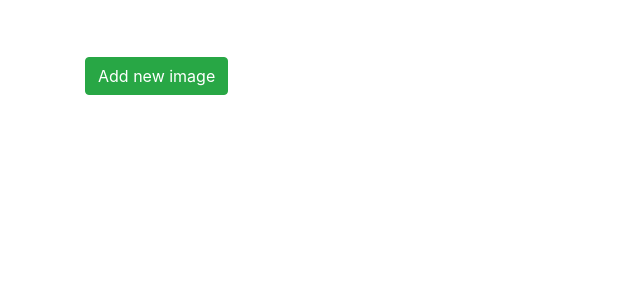
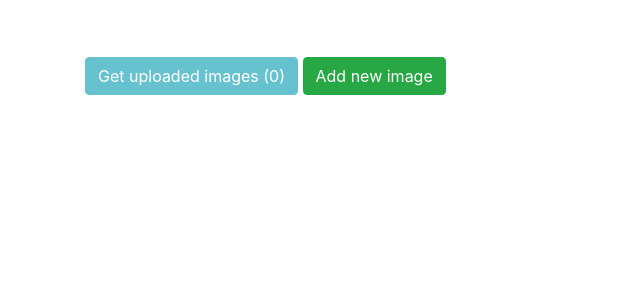
Before and after one commit to Lifanna/lai_new, a Django app: page / in a window 1280 px wide. Shown: the part 58-358 px from the top of the page, without its empty margins (0-640 px from the left). Run offline with Django 3.2, Linux system fonts and the light colour scheme; the visitor is signed in with stand-in values (Sample User, id 1); data that the repository does not hold is empty; some libraries are stand-ins or nearby versions.

Commit message:
added image from database & FVC percent & bug fixed

```diff
--- a/lai_detector/lai_detector_app/urls.py
+++ b/lai_detector/lai_detector_app/urls.py
@@ -15,6 +15,7 @@ urlpatterns = [
     path('login/', views.login, name='loginview'),
     path('signup/', views.signup, name='signupview'),
     path('signout/', views.logout, name='signoutview'),
+    path('load_more_images/', views.load_more_images, name='loadmoreimagesview'),
 ]
 
 # accounts/ login/ [name='login']
--- a/lai_detector/lai_detector_app/views.py
+++ b/lai_detector/lai_detector_app/views.py
@@ -1,4 +1,5 @@
 from fileinput import filename
+from json import JSONDecodeError
 from django.shortcuts import render, redirect
 from django.views.decorators.csrf import csrf_exempt
 from .detector import detect
@@ -15,12 +16,29 @@ from django.contrib.auth.decorators import login_required
 @login_required(login_url='/signin/')
 @csrf_exempt
 def index(request):
-    return render(request, 'lai_detector_app/index.html')
+    images_count = len(Image.objects.all())
+
+    return render(request, 'lai_detector_app/index.html', context={'images_count': images_count})
+
+@login_required(login_url='/signin/')
+@csrf_exempt
+def load_more_images(request):
+    images_count = len(Image.objects.all())
+    images = Image.objects.all()[int(request.GET.get('offset')):int(request.GET.get('offset')) + 5].values()
+
+    return JsonResponse({
+        'images': list(images),
+        'images_count': images_count
+    })
 
 @login_required(login_url='/signin/')
 @csrf_exempt
 def predict_lai(request):
     fileName, fileExtension = os.path.splitext(request.POST.get('filename'))
+    X = int(request.POST.get('X'))
+    Y = int(request.POST.get('Y'))
+    Latitude = int(request.POST.get('Latitude'))
+    Longitude = int(request.POST.get('Longitude'))
 
     now = datetime.now()
     date_time = now.strftime("%d_%m_%Y_%H_%M_%S")
@@ -30,7 +48,7 @@ def predict_lai(request):
     uploaded_path = image.image_file.url
 
     try:
-        detected_output_image_path, output_image_path, LAI, FVC, coords = detect(uploaded_path, image.id)
+        detected_output_image_path, output_image_path, LAI, FVC, coords = detect(uploaded_path, image.id, X, Y, Latitude, Longitude)
 
         # image = Image.objects.get(path=detected_path)
         return JsonResponse({
@@ -41,12 +59,20 @@ def predict_lai(request):
             'destination': uploaded_path,
             'detectedOutputImage': detected_output_image_path,
             'outputImage': output_image_path,
+            'X': X,
+            'Y': Y,
+            'Latitude': Latitude,
+            'Longitude': Longitude,
             'meta': list(coords),
         })
     except Exception as e:
         import traceback, sys
         print(traceback.format_exc())
+        if type(e).__name__ == "InvalidArgumentError":
+            return JsonResponse({'error': 'err', 'message': 'Please, check your X, Y, Latitude, Longitude values and try again'})
+
         # print(sys.exc_info()[2])
+
         return JsonResponse({'error': 'err', 'message': 'Internal server error'})
 
     return render(request, 'lai_detector_app/index.html')
@@ -64,7 +90,6 @@ def login(request):
 
         return redirect('index')
 
-    print("PPPPPPPPPPPPPPPPPPPPPPPPPPPPPPPPPPPPPPPPPPPPPPPP")
     return render(request, 'lai_detector_app/login.html', {'error': 'Incorrect username or password'})
 
 def logout(request):
--- a/lai_detector/static/js/main.js
+++ b/lai_detector/static/js/main.js
@@ -1,11 +1,15 @@
 $(document).ready(() => {
+    count = parseInt($("#loadMoreBtn").attr('count'));
+    remaining = count;
+    if (remaining <= 0)
+        $('#loadMoreBtn').prop('disabled', true);
+
     $("#addNewImgBtn").click(() => {
         var csrftoken = document.cookie.match("csrftoken").input.replace('csrftoken=', '');
         var imagesCount = $('div[id^="photoDiv"]').length + 1;
 
         $("#prependDiv").append(`
             <div id="photoDiv` + imagesCount + `" class="col-6 mt-2">
-
                 <div class="card shadow-lg rounded">
                     <div class="card-body text-center">
                         <form id="form` + imagesCount + `" method="post" action="" enctype="multipart/form-data" id="myform">
@@ -18,6 +22,14 @@ $(document).ready(() => {
                                 </div>
                             </div>
                         </form>
+                    </div>
+                </div>
+                <div class="card shadow-lg rounded">
+                    <div class="card-body text-center">
+                        <input type="text" class="form-control mt-2" placeholder="X" name="X" id="X` + imagesCount + `">
+                        <input type="text" class="form-control mt-2" placeholder="Y" name="Y" id="Y` + imagesCount + `">
+                        <input type="text" class="form-control mt-2" placeholder="Latitude" name="Latitude" id="Latitude` + imagesCount + `">
+                        <input type="text" class="form-control mt-2" placeholder="Longitude" name="Longitude" id="Longitude` + imagesCount + `">
                     </div>
                 </div>
                 <div class="card shadow-lg rounded">
@@ -49,8 +61,6 @@ $(document).ready(() => {
             $('#newImg' + id).attr('src', event.target.result);
         }
         reader.readAsDataURL(event.target.files[0]);
-
-
     });
 
     $(document).on("click", "input[id^='uploadBtn']", (event) => {
@@ -62,6 +72,10 @@ $(document).ready(() => {
 
         if (files.length > 0 ){
             fd.append('file', files[0]);
+            fdata.append('X', $("#X" + id).val());
+            fdata.append('Y', $("#Y" + id).val());
+            fdata.append('Latitude', $("#Latitude" + id).val());
+            fdata.append('Longitude', $("#Longitude" + id).val());
 
             fdata.append('filename', files[0].name)
             $body = $("body");
@@ -75,6 +89,9 @@ $(document).ready(() => {
                 processData: false,
                 success: (response) => {
                     if (response.error != 'err') {
+                        if ($("#detectedPhotoDiv" + id).length) {
+                            $("#detectedPhotoDiv" + id).remove();
+                        }
                         $("#photoDiv" + id).after(`
                             <div class="col-6 mt-4" id="detectedPhotoDiv` + id + `">
                                 <div class="card shadow-lg rounded">
@@ -84,11 +101,10 @@ $(document).ready(() => {
                                                 <img class="img-fluid" width="20%" height="20%" alt="detected image" src="` + response.detectedOutputImage + `" id="img1_"` + id + `>
                                                 <img class="img-fluid" width="20%" height="20%" alt="masked image" src="` + response.outputImage + `" id="img2_"` + id + `>
                                             </div>
-
                                             <div class="col-12">
                                                 <label class="text-primary" id="LAI"><b class="text-success">LAI is</b> ` + response.LAI + `</label>
                                                 <br>
-                                                <label class="text-primary" id="FVC"><b class="text-success">FVC is</b> ` + response.FVC + `</label>
+                                                <label class="text-primary" id="FVC"><b class="text-success">FVC is</b> ` + response.FVC + `%</label>
                                                 <br>
                                                 <label class="text-dark" id="LAI"><b>Image metadata</b></label>
                                                 <br>
@@ -125,7 +141,100 @@ $(document).ready(() => {
             $("#detectedPhotoDiv" + id).remove();
     });
 
+    $("#loadMoreBtn").click(() => {
+        var offset = $("#loadMoreBtn").attr('offset');
+        var csrftoken = document.cookie.match("csrftoken").input.replace('csrftoken=', '');
+        $body = $("body");
+        $.ajax({
+            url: 'load_more_images/?offset=' + offset,
+            type: 'GET',
+            beforeSend: function() { $body.addClass("loading"); },
+            complete: function() { $body.removeClass("loading"); },
+            contentType: false,
+            processData: false,
+            success: (response) => {
+                if (response.error != 'err') {
+                    $("#loadMoreBtn").attr('offset', parseInt(offset) + 5);
+                    count = parseInt($("#loadMoreBtn").attr('count'));
+                    remaining = count - 5;
+                    $("#loadMoreBtn").attr('count', remaining);
+                    $("#loadMoreBtn").html("Get uploaded images (" + remaining + ")")
 
+                    if (remaining <= 0)
+                        $('#loadMoreBtn').prop('disabled', true);
+
+                    response.images.forEach((image, index) => {
+                        imageIndex = index + 1;
+                        $("#prependDiv").append(`
+                            <div id="photoDiv` + imageIndex + `" class="col-6 mt-2">
+                                <div class="card shadow-lg rounded">
+                                    <div class="card-body text-center">
+                                        <form id="form` + imageIndex + `" method="post" action="" enctype="multipart/form-data" id="myform">
+                                            <input type="hidden" name="csrfmiddlewaretoken" value="` + csrftoken + `">
+                                            <div class="mt-4 col-sm-12">
+                                                <!-- <input type="file" id="file" class="form-control m-2" name="file" /> -->
+                                                <div class="uploader">
+                                                    <img class="img-fluid rounded" id="newImg` + imageIndex + `" src="` + image.image_file + `">
+                                                    <input type="file" name="file" class="filePhotoClass" id="filePhoto` + imageIndex + `"/>
+                                                </div>
+                                            </div>
+                                        </form>
+                                    </div>
+                                </div>
+                                <div class="card shadow-lg rounded">
+                                    <div class="card-body text-center">
+                                        <input type="text" class="form-control mt-2" placeholder="X" name="X" id="X` + imageIndex + `" value="` + image.X + `">
+                                        <input type="text" class="form-control mt-2" placeholder="Y" name="Y" id="Y` + imageIndex + `" value="` + image.Y + `">
+                                        <input type="text" class="form-control mt-2" placeholder="Latitude" name="Latitude" id="Latitude` + imageIndex + `" value="` + image.Latitude + `">
+                                        <input type="text" class="form-control mt-2" placeholder="Longitude" name="Longitude" id="Longitude` + imageIndex + `" value="` + image.Longitude + `">
+                                    </div>
+                                </div>
+                                <div class="card shadow-lg rounded">
+                                    <div class="card-body text-center">
+                                        <input type="button" class="btn btn-primary" value="Calculate" id="uploadBtn` + imageIndex + `">
+                                        <input type="button" class="btn btn-danger" value="Remove" id="removeBtn` + imageIndex + `">
+                                    </div>
+                                </div>
+                            </div>`
+                        );
+
+                        $("#photoDiv" + imageIndex).after(`
+                            <div class="col-6 mt-4" id="detectedPhotoDiv` + imageIndex + `">
+                                <div class="card shadow-lg rounded">
+                                    <div class="card-body">
+                                        <div class="row">
+                                            <div class="col-12">
+                                                <img class="img-fluid" width="20%" height="20%" alt="detected image" src="` + image.detected_path + `" id="img1_"` + imageIndex + `>
+                                                <img class="img-fluid" width="20%" height="20%" alt="masked image" src="` + image.output_path + `" id="img2_"` + imageIndex + `>
+                                            </div>
+                                            <div class="col-12">
+                                                <label class="text-primary" id="LAI"><b class="text-success">LAI is</b> ` + image.LAI + `</label>
+                                                <br>
+                                                <label class="text-primary" id="FVC"><b class="text-success">FVC is</b> ` + image.FVC + `%</label>
+                                                <br>
+                                                <label class="text-dark" id="metadataLabel"><b>Image metadata</b></label>
+                                                <br>
+                                                <label class="text-primary" id="Xlabel"><b class="text-secondary">X:</b> ` + image.X + `</label>
+                                                <br>
+                                                <label class="text-primary" id="Ylabel"><b class="text-secondary">Y:</b> ` + image.Y + `</label>
+                                                <br>
+                                                <label class="text-primary" id="Height"><b class="text-secondary">Height:</b> ` + image.Latitude + `</label>
+                                                <br>
+                                                <label class="text-primary" id="Width"><b class="text-secondary">Width:</b> ` + image.Longitude + `</label>
+                                            </div>
+                                        </div>
+                                    </div>
+                                </div>
+                            </div>
+                        `);
+                    });
+                }
+                else {
+                    alert(response.message);
+                }
+            },
+        });
+    });
 
     // var imageLoader = document.getElementById('filePhoto');
     //     imageLoader.addEventListener('change', handleImage, false);
--- a/lai_detector/templates/lai_detector_app/index.html
+++ b/lai_detector/templates/lai_detector_app/index.html
@@ -48,6 +48,7 @@
             </div>
         </div>
         <div class="col-12 mt-3">
+            <button type="button" id="loadMoreBtn" class="btn btn-info" offset="0" count="{{ images_count }}">Get uploaded images ({{ images_count }})</button>
             <button type="button" id="addNewImgBtn" class="btn btn-success">Add new image</button>
         </div>
     </div>
--- a/lai_detector/templates/layout.html
+++ b/lai_detector/templates/layout.html
@@ -1,6 +1,6 @@
-<html lang="{{ LANGUAGE_CODE }}">
+<html lang="en">
     <head>
-        <title>{% block title %}Детектор углов{% endblock %}</title>
+        <title>{% block title %}LAI calculation{% endblock %}</title>
         <meta charset="UTF-8">
         <meta name="viewport"
                 content="width=device-width, user-scalable=no, initial-scale=1.0, maximum-scale=1.0, minimum-scale=1.0">
```
Also changed, not shown: lai_detector/lai_detector_app/detector.py (+14 -4 lines), lai_detector/lai_detector_app/models.py (+7 -0 lines), lai_detector/lai_detector_app/migrations/0003_auto_20220131_1556.py (added). Lines whose indentation alone changed are shown as unchanged.
